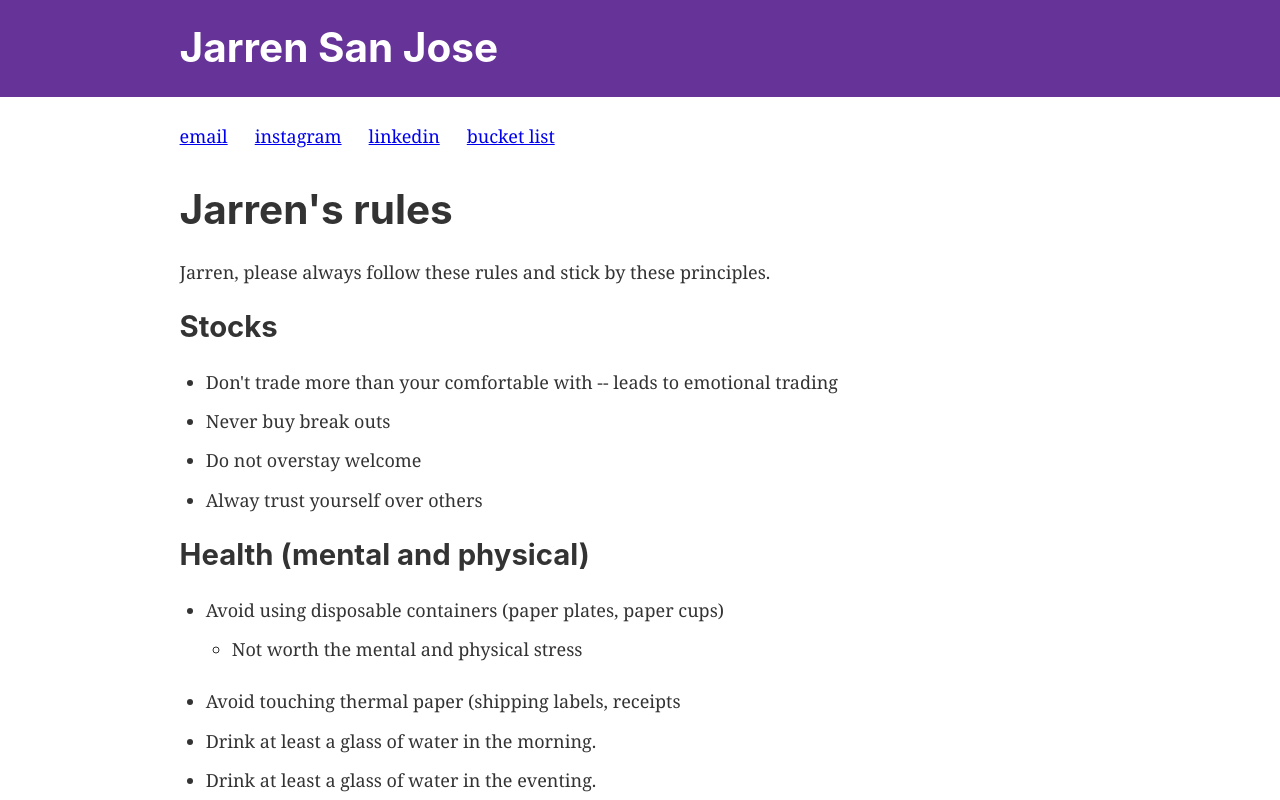
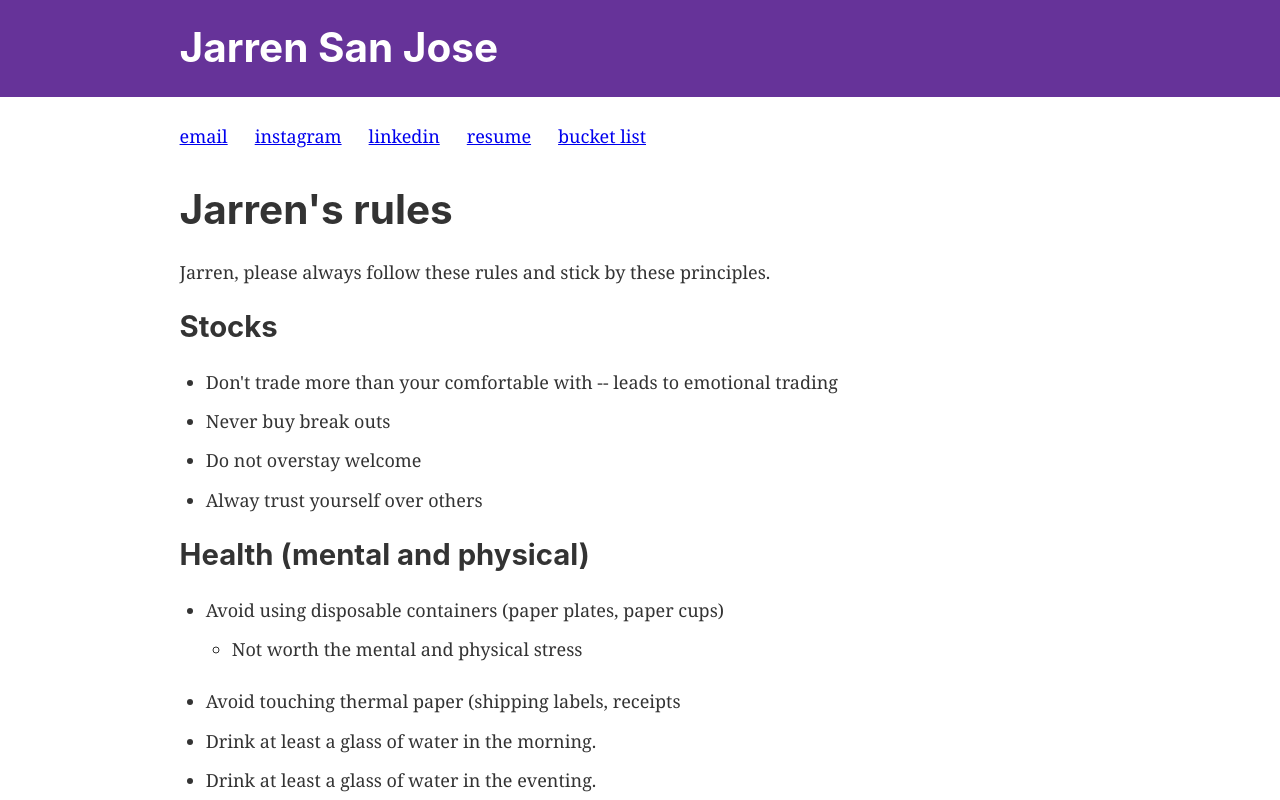
Before and after one commit to jarrensj/jarrensanjose.com, a Gatsby site: page /rules in a window 1280 px wide. Shown: the top 800 px of the page. Built offline with nearby package versions, Linux system fonts and the light colour scheme; Gatsby itself is replaced by a stand-in of ours.

Commit message:
add resume

```diff
--- a/src/components/nav.js
+++ b/src/components/nav.js
@@ -13,8 +13,12 @@
       <a href="https://linkedin.com/in/jarrensanjose">linkedin</a>
     </li>
     <li style={liStyle}>
+      <a href="https://docs.google.com/document/d/1wGJXaHWwPDMBMRmuAhoWFZUAjDOR0blQVs62ZwJ8BRk/edit?usp=sharing">resume</a>
+    </li>
+    <li style={liStyle}>
       <Link to="/bucket-list/">bucket list</Link>
     </li>
+
   </ul>
 )
 
```
